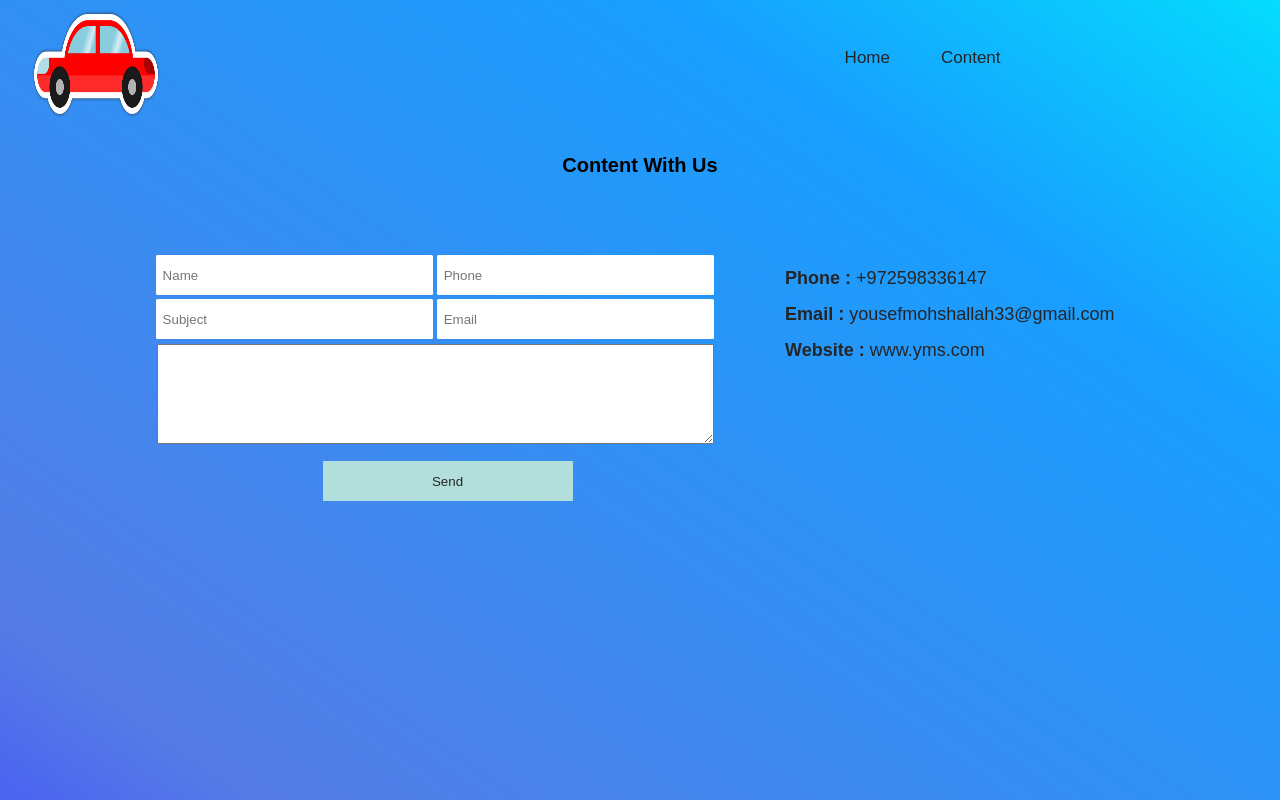
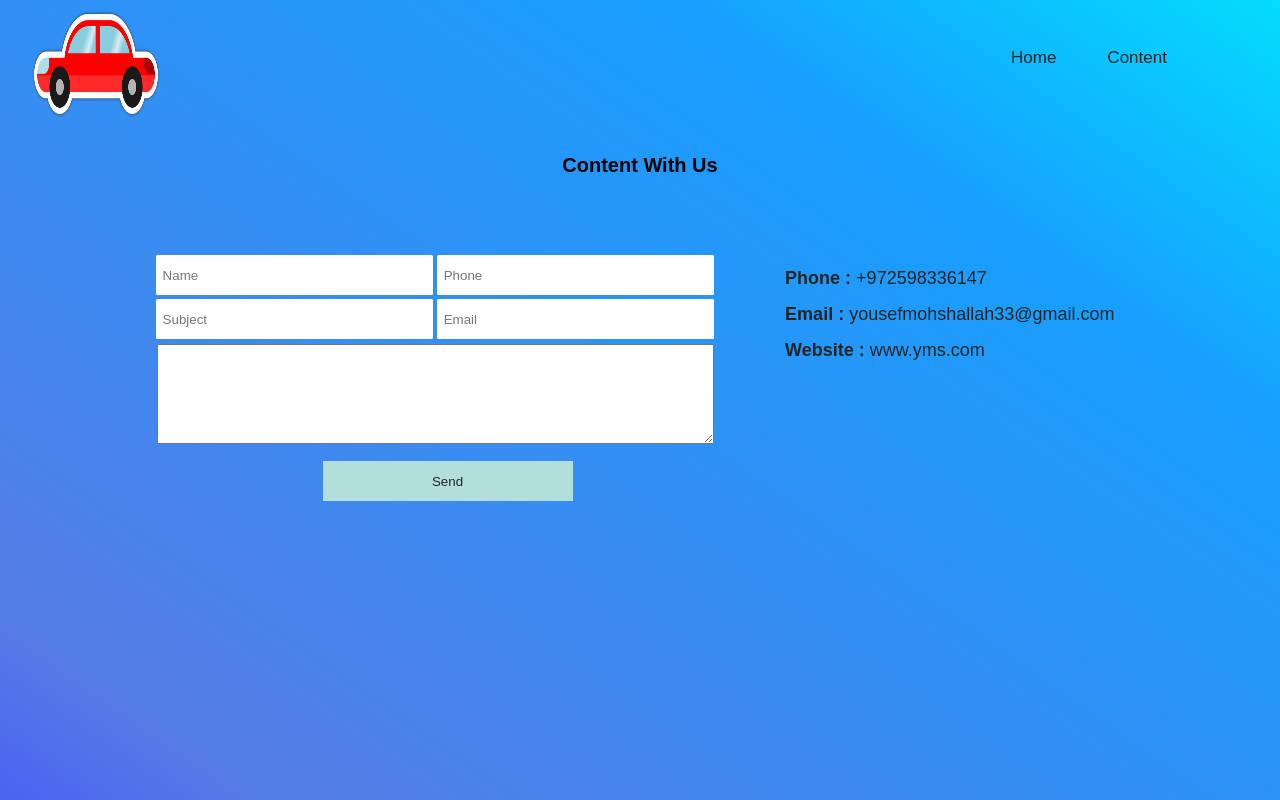
Before and after one commit to yousefShallah/YMSApp, a React (Create React App) app: page /content in a window 1280 px wide. Shown: the top 800 px of the page. Built offline with nearby package versions, Linux system fonts and the light colour scheme.

Commit message:
add style navbar

```diff
--- a/src/Components/NavBar/style.css
+++ b/src/Components/NavBar/style.css
@@ -20,7 +20,7 @@
 .list{
     display: flex;
     /*justify-content: center;*/
-    width: 38%;
+    width: 25%;
     float: right;
     padding-top: 3em;
     list-style-type: none;
```
